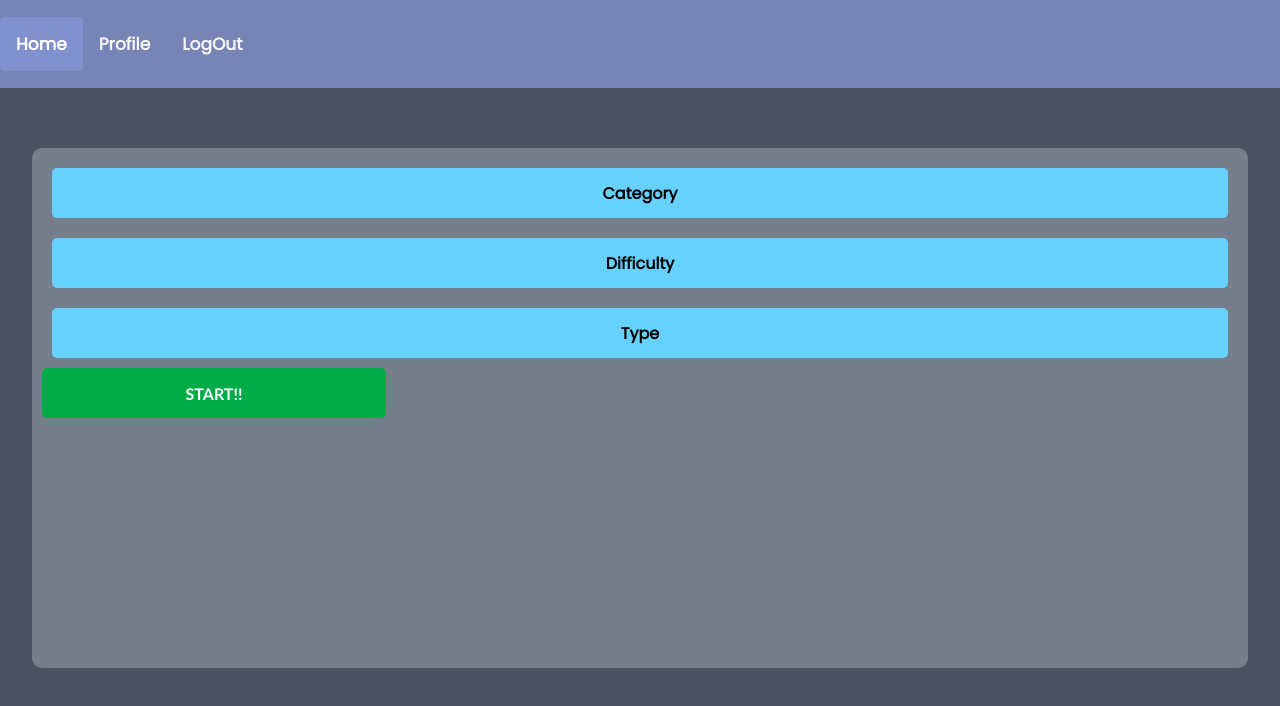
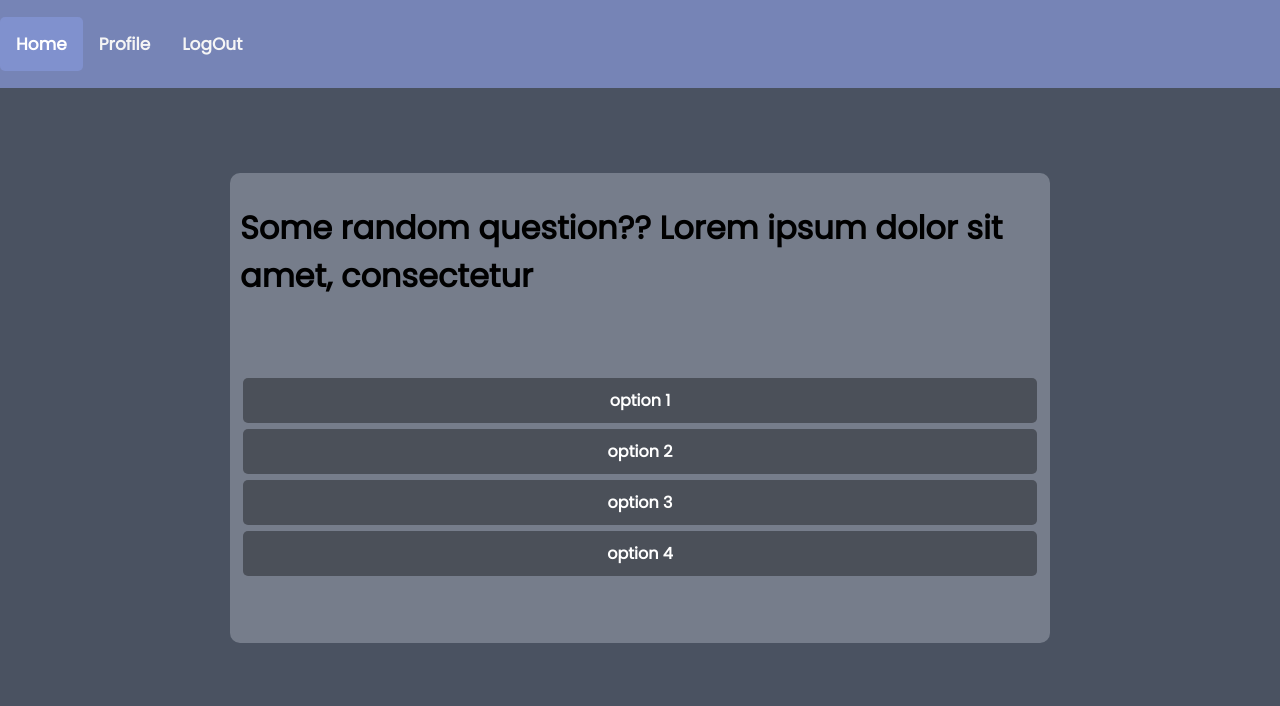
Before and after one commit to nakulankurmullam/quizzduel, a React (Create React App) app: page / in a window 1280 px wide. Both pictures are taken after a click on the button "START!!". Shown: the top 706 px of the page. Built offline with nearby package versions, Linux system fonts and the light colour scheme; the HTML template or start-up script is replaced by a standard one.

Commit message:
added new comonents and their css

```diff
--- a/public/index.html
+++ b/public/index.html
@@ -9,7 +9,7 @@
       name="description"
       content="Web site created using create-react-app"
     />
-    <link rel="apple-touch-icon" href="%PUBLIC_URL%/logo192.png" />
+    <link rel="icon" type="image/jpeg" href="./brain.jpeg">
     <!--
       manifest.json provides metadata used when your web app is installed on a
       user's mobile device or desktop. See https://developers.google.com/web/fundamentals/web-app-manifest/
--- a/src/components/Home.js
+++ b/src/components/Home.js
@@ -1,13 +1,16 @@
-import React from 'react'
+import React, { useState} from 'react'
 import Nav from './Nav'
 import './Home.css'
 import Selection from './Selection'
+import Question from './Question'
 
 function Home() {
+    const [showQuestion, setShowQuestion] = useState(false)
     return (
         <div className="container blue-grey darken-3">
             <Nav/>
-            <Selection/>
+            {!showQuestion && <Selection setShowQuestion={setShowQuestion}/>}
+            {showQuestion && <Question/>}
         </div>
     )
 }
--- /dev/null
+++ b/src/components/Question.css
@@ -0,0 +1,42 @@
+.card-q {
+    background-color: rgba(218, 226, 236, 0.3);
+    color: black;
+    float: left;
+    display:flex;
+    justify-content: center;
+    align-items: center;
+    flex-direction: column;
+    width: 800px;
+    max-width: 1200px;
+    padding: 10px;
+    border-radius: 10px;
+    margin: 10px;
+    height: 450px;
+}
+.container-quest {
+    width: 100%;
+    height: 80%;
+    display: flex;
+    justify-content: center;
+    align-items: center;
+}
+.options{
+    display: flex;
+    flex-direction: column;
+    flex:1;
+    justify-content: center;
+    width: 100%;
+}
+
+.options > span {
+    background-color: rgba(0, 0, 0, 0.363);
+    color:white;
+    border-radius: 5px;
+    padding: 10px;
+    margin: 3px;
+    text-align: center;
+    cursor: pointer;
+}
+span:hover{
+    background-color: rgb(70, 70, 70)
+}
--- /dev/null
+++ b/src/components/Question.js
@@ -0,0 +1,22 @@
+import React from "react";
+import "./Question.css";
+
+function Question() {
+  return (
+    <div className="container-quest">
+      <div className="card-q">
+        <div className="question">
+          <h1>Some random question?? Lorem ipsum dolor sit amet, consectetur</h1>
+        </div>
+        <div className="options">
+            <span>option 1</span>
+            <span>option 2</span>
+            <span>option 3</span>
+            <span>option 4</span>
+        </div>
+      </div>
+    </div>
+  );
+}
+
+export default Question;
--- a/src/components/Selection.css
+++ b/src/components/Selection.css
@@ -1,25 +1,31 @@
-.card{
+.card {
   background-color: rgba(218, 226, 236, 0.3);
-    color:black;
+  color: black;
   float: left;
-    width: calc(95% - 20px);
+  display:flex;
+  justify-content: center;
+  align-items: center;
+  flex-direction: column;
+  width: 600px;
   max-width: 1200px;
   padding: 10px;
   border-radius: 10px;
-    margin:10px;
-    height: 500px;
+  margin: 10px;
+  height: 300px;
 }
-.container-sel{
-    width:100%;
-    height:80%;
-    display:flex;
+.container-sel {
+  width: 100%;
+  height: 80%;
+  display: flex;
   justify-content: center;
   align-items: center;
 }
-.dropdown{
+.dropdown {
   padding: 10px;
+  flex-basis:100%;
+  width:300px;
 }
-.dropbtn{
+.dropbtn {
   background-color: rgb(102, 209, 252);
   color: black;
   padding: 10px;
@@ -27,51 +33,50 @@
   font-family: "Poppins";
   font-weight: bold;
   border-radius: 5px;
-    border:none;
-    cursor:pointer;
-    width:100%;
-    height:50px;
+  border: none;
+  cursor: pointer;
+  width: 100%;
+  height: 50px;
 }
-.dropcontent{
-    display:none;
-    position:absolute;
+.dropcontent {
+  display: none;
+  position: absolute;
   background-color: rgb(140, 202, 202);
-    min-width: 160px;
+  min-width: 100px;
   border-radius: 3px;
-    width: calc(80% - 30px);
+  width:39%;
   /* z-index: .1; */
 }
 /* .dropdown:hover .dropcontent{
     display: block;
 } */
-.active > .dropcontent{
-    display:block;
+.active > .dropcontent {
+  display: block;
   opacity: 100%;
-    transition: opacity .5s ease-in;
+  transition: opacity 0.5s ease-in;
 }
-.dropdown:hover .dropbtn{
+.dropdown:hover .dropbtn {
   background-color: rgb(40, 180, 180);
 }
 .dropcontent p {
   color: black;
-    padding:12px 16px;
-    display:block;
+  padding: 12px 16px;
+  display: block;
 }
-.dropcontent p:hover{
+.dropcontent p:hover {
   background-color: rgb(114, 161, 161);
 }
 
 #start-btn {
-    background-color: rgb(0, 172, 72);
+  background-color: rgb(0, 146, 19);
   color: white;
   padding: 10px;
   font-size: 16px;
-    font-family: 'Gill Sans', 'Gill Sans MT', Calibri, 'Trebuchet MS', sans-serif;
+  font-family: "Gill Sans", "Gill Sans MT", Calibri, "Trebuchet MS", sans-serif;
   font-weight: bold;
   border-radius: 5px;
-    border:none;
-    position:absolute;
-    cursor:pointer;
-    width:344px;
-    height:50px;
+  border: none;
+  cursor: pointer;
+  width: 340px;
+  height: 50px;
 }
--- a/src/components/Selection.js
+++ b/src/components/Selection.js
@@ -1,7 +1,7 @@
 import React from 'react'
 import './Selection.css'
 
-function Selection() {
+function Selection({setShowQuestion}) {
     return (
         <div  className="container-sel">
             <div className="card">
@@ -29,7 +29,7 @@ function Selection() {
                         <p>duel</p>
                     </div>
                 </div>
-                <button id="start-btn">START!!</button>
+                <button onClick={() => {setShowQuestion(true)}} id="start-btn">START!!</button>
             </div>
         </div>
     )
--- a/src/components/Signup.js
+++ b/src/components/Signup.js
@@ -1,11 +1,11 @@
-import React from 'react'
+import React from "react";
 
 function Signup() {
-    return (
-        <div>
-            signup page
-        </div>
-    )
+  return (
+    <div>
+       This is the modal signup
+    </div>
+  );
 }
 
-export default Signup
+export default Signup;
```
Also changed, not shown: public/brain.jpeg (added). Lines whose indentation alone changed are shown as unchanged.
